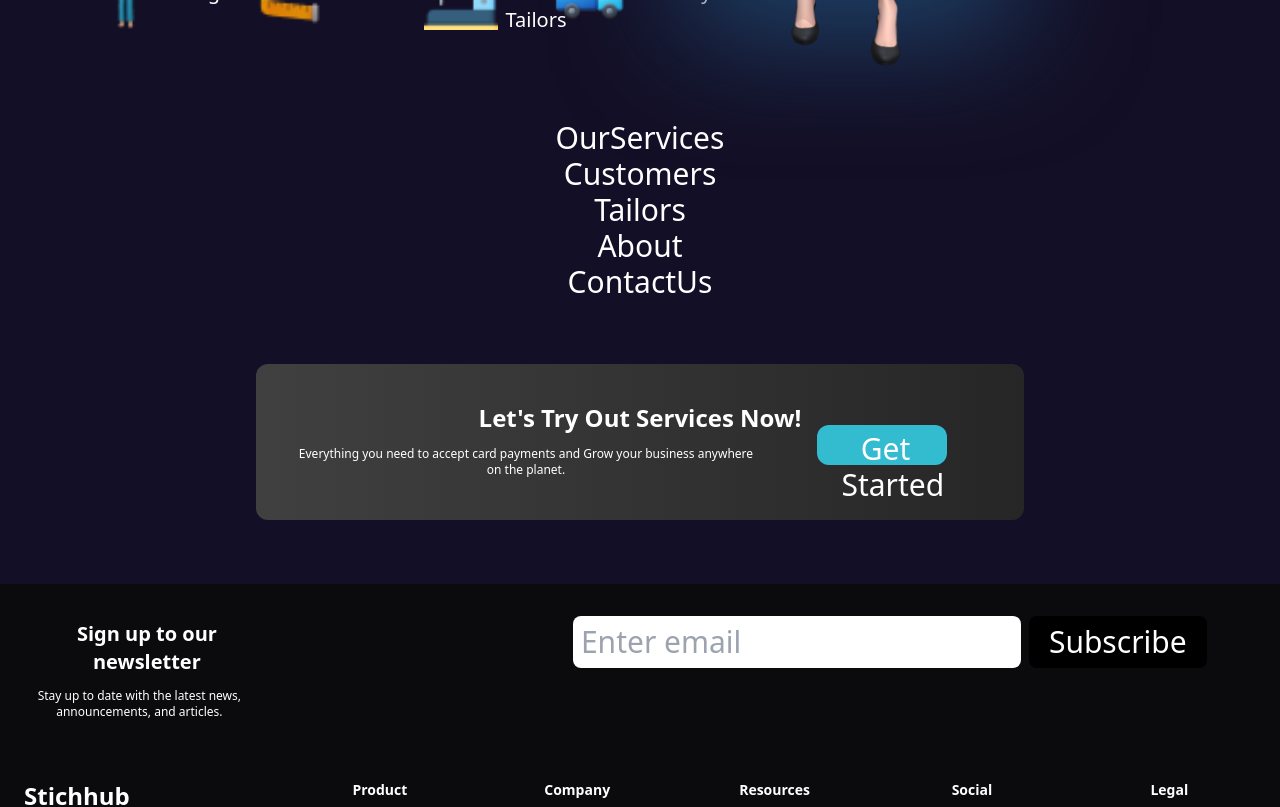
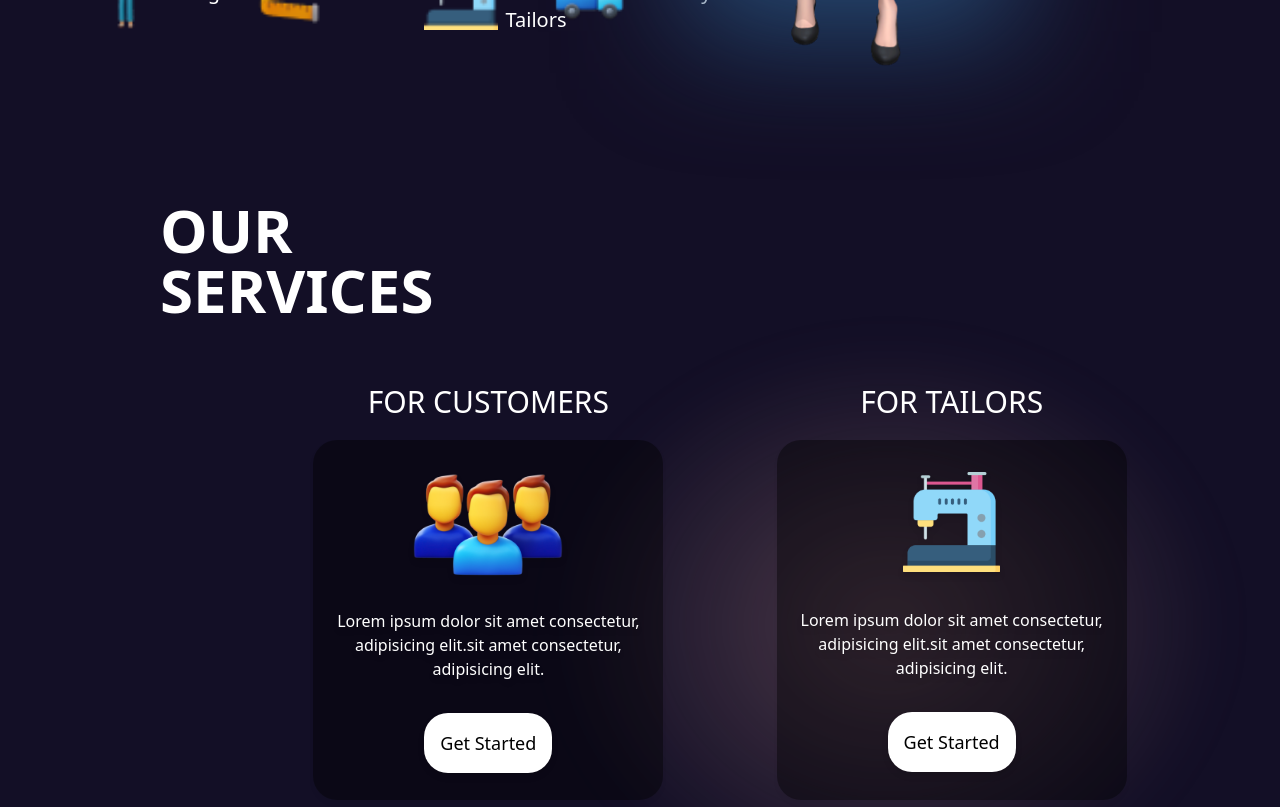
Before and after one commit to UBA-GCOEN/StichHub, a React (Vite) app in the folder client/StichHub/: page / in a window 1280 px wide. Shown: the part 680-1487 px from the top of the page. Built offline with nearby package versions, Linux system fonts and the light colour scheme.

Commit message:
Our Services Section Added

```diff
--- a/client/StichHub/src/components/MainLandingPage/OurServices.jsx
+++ b/client/StichHub/src/components/MainLandingPage/OurServices.jsx
@@ -1,9 +1,74 @@
-import React from 'react'
+import React from "react";
+import { forcustomers, fortailors } from "../../assets/MainLandingPage/Icons";
 
 const OurServices = () => {
   return (
-    <div>OurServices</div>
-  )
-}
+    <div className="w-[100vw] h-[100vh] relative p-20 ml-20 mr-20">
+      <div className="relative z-[5]">
+        {/* Title */}
+        <div id="title" className="relative flex">
+          <span className="text-left text-6xl  font-semibold">
+            OUR <br /> SERVICES
+          </span>
+        </div>
 
-export default OurServices
+        {/* Card Containers */}
+        <div id="cardContainer" className="flex p-10 mt-6 justify-evenly">
+          {/* Customer Card */}
+          <div id="customerCard" className="">
+            <div id="customerCardTitle" className="">
+              <span className="">FOR CUSTOMERS</span>
+            </div>
+            <div
+              id="customerCardContentBG"
+              className="absolute opacity-40 bg-black w-[350px] h-[360px] rounded-3xl mt-5 drop-shadow-md flex justify-center content-center flex-wrap"
+            ></div>
+            <div
+              id="customerCardContent"
+              className="w-[350px] h-[360px] rounded-3xl mt-5 drop-shadow-md flex justify-center content-center flex-wrap"
+            >
+              <img src={forcustomers} className="w-[150px]" />
+              <p className="text-base p-3">
+                Lorem ipsum dolor sit amet consectetur, adipisicing elit.sit
+                amet consectetur, adipisicing elit.{" "}
+              </p>
+              <button className="p-4 bg-white text-black rounded-3xl text-lg font-medium m-5 cursor-pointer">
+                Get Started
+              </button>
+            </div>
+          </div>
+
+          {/* Tailor Card */}
+          <div id="tailorCard" className="">
+            <div id="tailerCardTitle" className="">
+              <span className="">FOR TAILORS</span>
+            </div>
+            <div
+              id="customerCardContentBG"
+              className="absolute opacity-40 bg-black w-[350px] h-[360px] rounded-3xl mt-5 drop-shadow-md flex justify-center content-center flex-wrap"
+            ></div>
+            <div
+              id="tailerCardContent"
+              className="w-[350px] h-[360px] rounded-3xl mt-5 drop-shadow-md flex justify-center content-center flex-wrap"
+            >
+              <img src={fortailors} className="h-[100px] m-6" />
+              <p className="text-base p-3">
+                Lorem ipsum dolor sit amet consectetur, adipisicing elit.sit
+                amet consectetur, adipisicing elit.{" "}
+              </p>
+              <button className="p-4 bg-white text-black rounded-3xl text-lg font-medium m-5 cursor-pointer">
+                Get Started
+              </button>
+            </div>
+          </div>
+        </div>
+      </div>
+
+      {/* BG-Gradients */}
+      <div className="absolute circleGradient-peach w-[670px] h-[570px] top-[220px] left-[475px] z-0 blur-xl"></div>
+
+    </div>
+  );
+};
+
+export default OurServices;
--- a/client/StichHub/src/index.css
+++ b/client/StichHub/src/index.css
@@ -2,11 +2,11 @@
 
 *::-webkit-scrollbar {
   width: 7px;
-  display:none;
+  display: block;
 }
 
 *::-webkit-scrollbar-track {
-  background: #130F26;
+  background: #130f26;
   border-radius: 0px;
 }
 
@@ -20,7 +20,11 @@
 @tailwind utilities;
 
 .modelGradient {
-  background: linear-gradient(180deg, rgba(188, 165, 255, 0) 0%, #214d76 100%);
+  background: linear-gradient(
+    180deg,
+    rgba(188, 165, 255, 0.4) 0%,
+    #214d76 100%
+  );
   border: 1px solid #000000;
   filter: blur(61.5px);
 }
@@ -39,7 +43,6 @@
     rgba(0, 194, 255, 0.6) 0%,
     rgba(217, 217, 217, 0) 100%
   );
-  transform: rotate(-175.9deg);
 }
 
 .circleGradient-white {
--- a/client/StichHub/src/pages/MainLandingPage.jsx
+++ b/client/StichHub/src/pages/MainLandingPage.jsx
@@ -17,7 +17,7 @@ const MainLandingPage = () => {
       <HowItWorks />
       <About />
       <ContactUs />
-      <Footer />
+      Footer
     </div>
   );
 };
```
